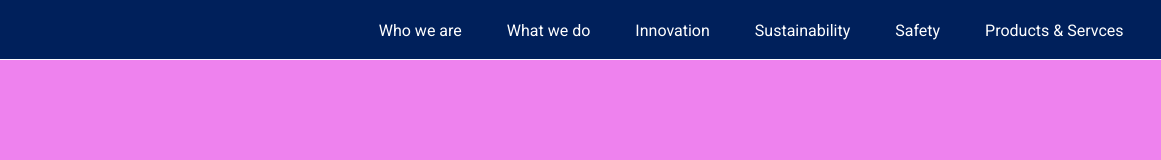
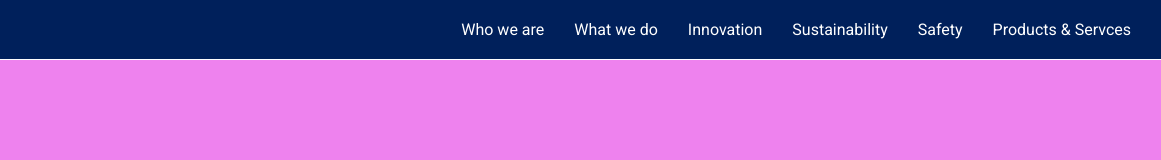
Before and after one commit to egorNL/airbus, a plain HTML site: page index.html in a window 1280 px wide. Shown: the full height of the page, 119-1280 px from the left. Drawn offline with Linux system fonts and the light colour scheme.

Commit message:
Added some changes to navbar

```diff
--- a/style.css
+++ b/style.css
@@ -69,14 +69,12 @@ header {
 
 .navbar a {
     color: #fff;
-    padding: 17.5px;
-    margin: 0 5px;
+    padding-bottom: 15.5px;
+    margin: 0 15px;
     cursor: pointer;
 }
 .navbar a:hover {
     border-bottom: 2px solid white;
-    border-radius: 2px 2px 0 0;
-    transition: all .25s;
-
+    border-width: 4px;
 
 }
```
